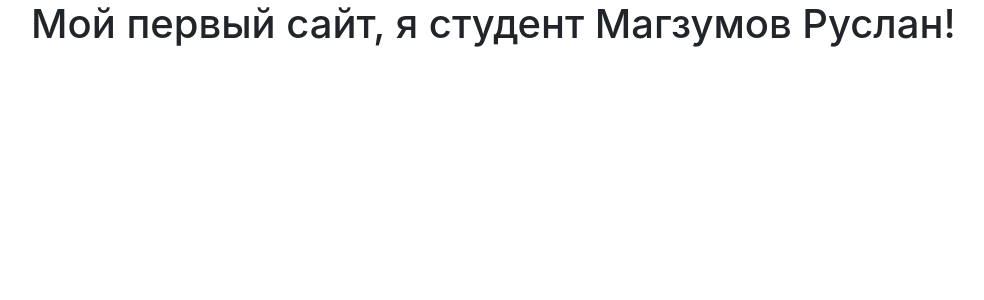
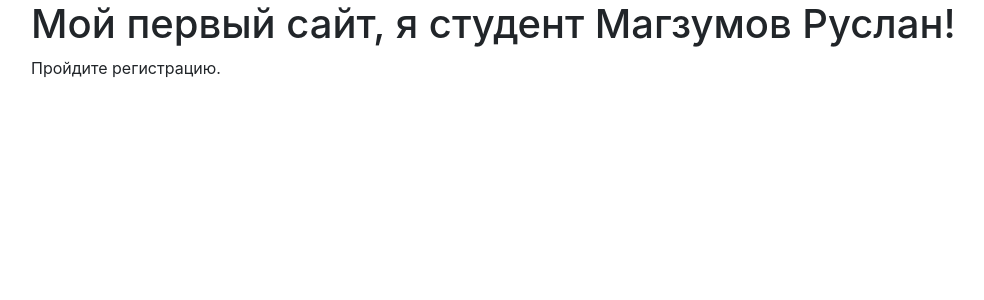
Before and after one commit to rus-2019-czn/first-STPP, a Flask app: page / in a window 1280 px wide. Shown: the part 56-356 px from the top of the page, without its empty margins (54-1038 px from the left). Run offline with Flask 2, Linux system fonts and the light colour scheme; some libraries are stand-ins or nearby versions.

Commit message:
Add files via upload

```diff
--- a/templates/index.html
+++ b/templates/index.html
@@ -2,4 +2,5 @@
 
 {% block content %}
     <h1>Мой первый сайт, я студент {{ username }}!</h1>
+	<p>Пройдите регистрацию.</p>
 {% endblock %}
```
